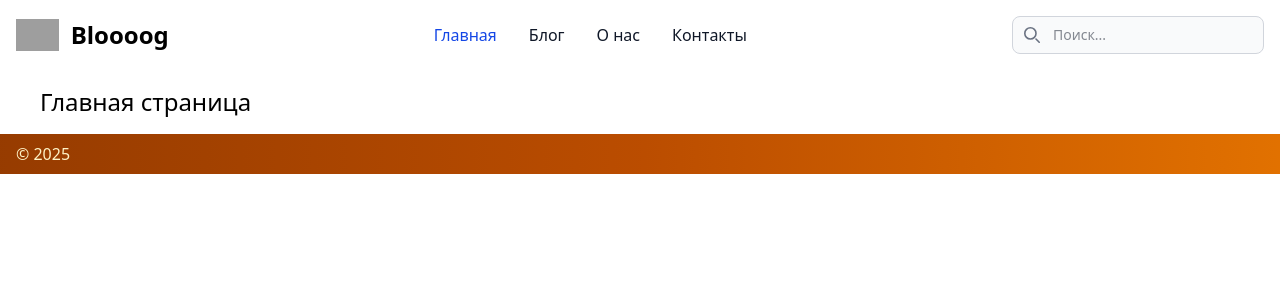
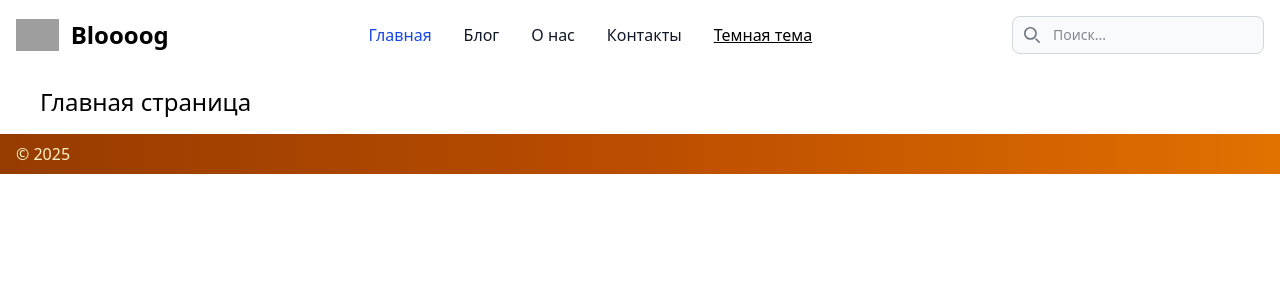
Before and after one commit to topzik122/blog_web, a Nuxt app: page / in a window 1280 px wide. Shown: the top 300 px of the page. Built offline with nearby package versions, Linux system fonts and the light colour scheme; grey boxes are pictures that could not be loaded.

Commit message:
upd * app

```diff
--- a/app.vue
+++ b/app.vue
@@ -7,4 +7,11 @@
 
 <script setup>
 const loader = useIndexStore();
+
+useHead({
+  title: 'Blooog',
+  bodyAttrs: {
+    class: 'bg-white dark:bg-gray-900'
+  },
+})
 </script>
--- a/components/AppHeader.vue
+++ b/components/AppHeader.vue
@@ -52,6 +52,12 @@
                             :class="{ 'md:text-blue-700': route.path == '/contact' }"
                             @click="menuOpen = false">Контакты</NuxtLink>
                         </li>
+                        <!-- кнопка с темой -->
+                        <li>
+                            <button @click="toggleTheme" class="dark:text-white underline rounded">
+                                {{ isDark ? 'Светлая тема' : 'Темная тема' }}
+                            </button>
+                        </li>
                     </ul>
                 </div>
             </div>
@@ -62,4 +68,23 @@
 <script setup>
 const route = useRoute()
 const menuOpen = ref(false)
+const isDark = ref(false)
+
+const toggleTheme = () => {
+    isDark.value = !isDark.value
+    localStorage.setItem('theme', isDark.value ? 'dark' : 'light')
+    document.documentElement.classList.toggle('dark', isDark.value)
+}
+
+const initTheme = () => {
+    const savedTheme = localStorage.getItem('theme')
+    if (savedTheme === 'dark') {
+        isDark.value = true
+        document.documentElement.classList.add('dark')
+    } else {
+        document.documentElement.classList.remove('dark')
+    }
+}
+
+onMounted(() => initTheme())
 </script>
--- /dev/null
+++ b/plugins/theme.js
@@ -0,0 +1,10 @@
+export default () => {
+    if (import.meta.client) { // Проверяем, что код выполняется на клиенте
+      const savedTheme = localStorage.getItem('theme')
+      if (savedTheme === 'dark') {
+        document.documentElement.classList.add('dark')
+      } else {
+        document.documentElement.classList.remove('dark')
+      }
+    }
+  }
```
